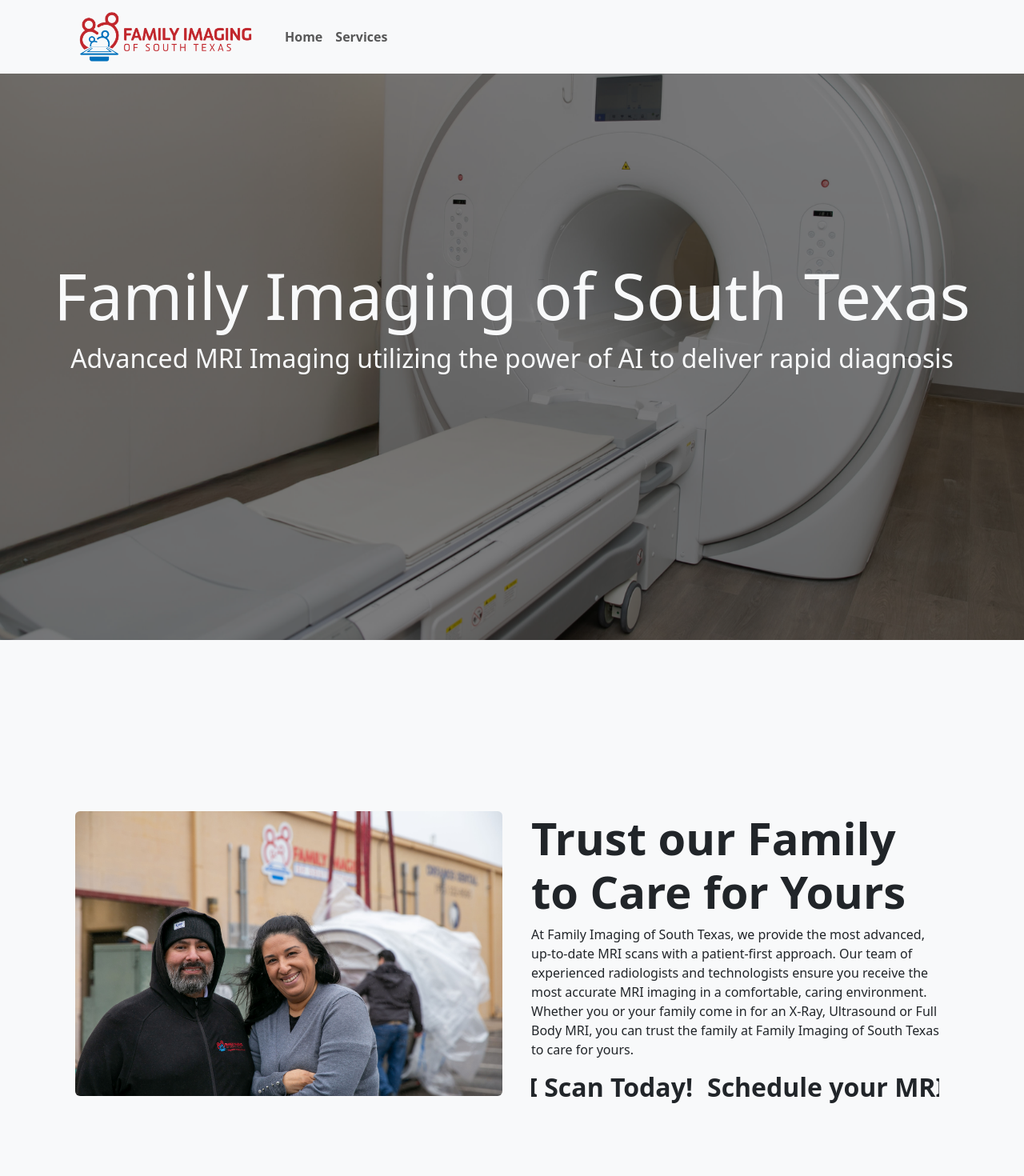
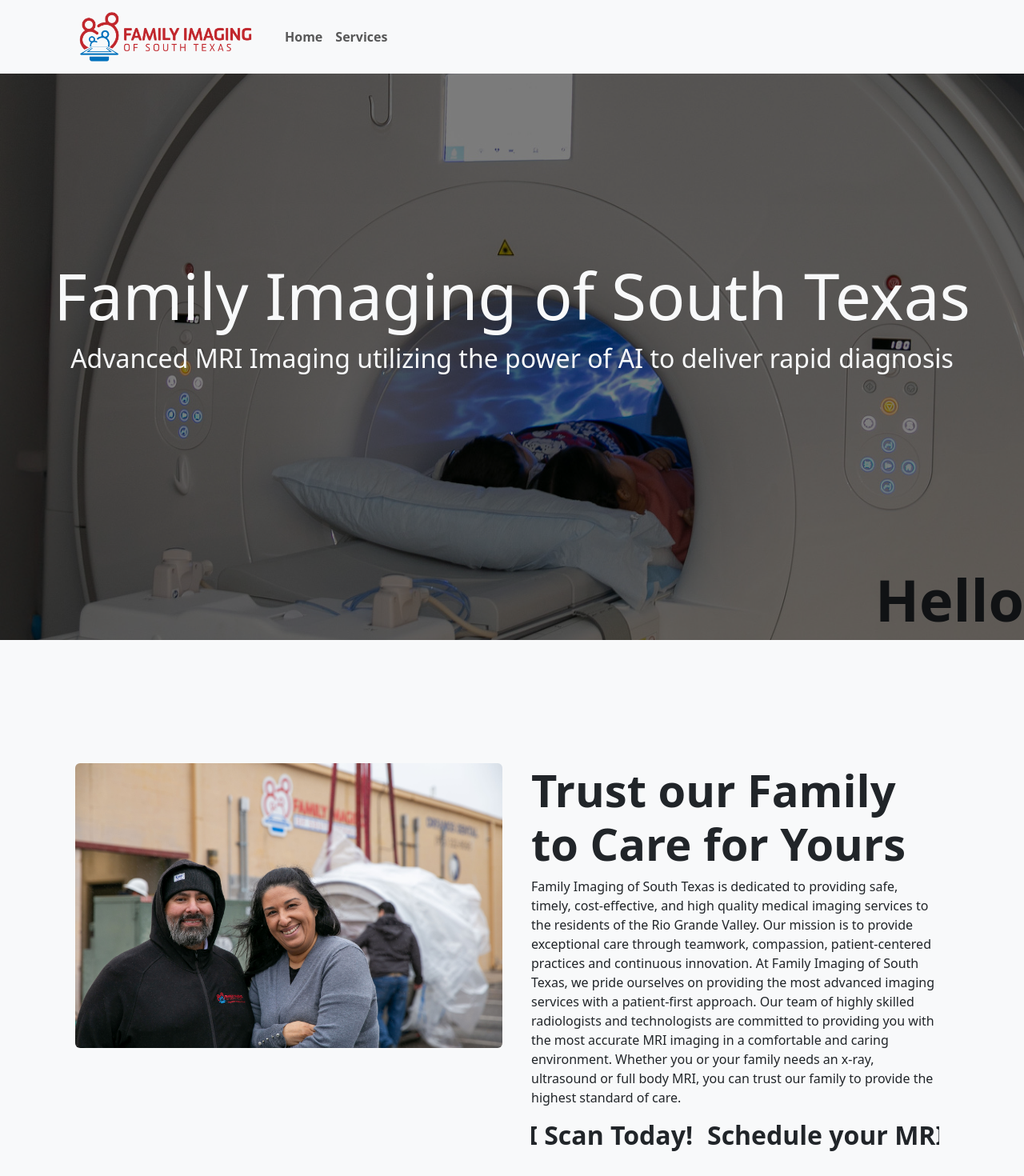
Before and after one commit to HavokAng3L/family-imaging-stx, a React (Vite) app: page / in a window 1280 px wide. Shown: the top 1470 px of the page at 80% size. Built offline with nearby package versions, Linux system fonts and the light colour scheme.

Commit message:
Add Image Overlay Component

```diff
--- a/src/components/ImageCarousel/ImageCarousel.tsx
+++ b/src/components/ImageCarousel/ImageCarousel.tsx
@@ -4,6 +4,8 @@
 // import imageList from "../../assets/images/ImageList";
 
 import Carousel from "react-bootstrap/Carousel";
+import ImageOverlay from "../ImageOverlay/ImageOverlay";
+import Image1 from "../../assets/images/MRI_UX_THEATRE.jpg";
 import Image2 from "../../assets/images/family-imaging-imgcar-2.jpg";
 
 interface ImageCarouselProps {
@@ -17,6 +19,7 @@
   <section className="position-relative vh-100">
     {overlayText}
     <Carousel slide indicators={false} controls={false} interval={4000}>
+      {/* First Image for Carousel */}
       <Carousel.Item>
         <img
           src={Image2}
@@ -28,6 +31,19 @@
           }}
         />
       </Carousel.Item>
+      {/* Second Image for Carousel */}
+      <Carousel.Item className="position-relative">
+        <img
+          src={Image1}
+          style={{
+            objectPosition: "center",
+            objectFit: "cover",
+            width: "100%",
+            height: "100vh",
+          }}
+        />
+        <ImageOverlay OverlayText={"Hello"} />
+      </Carousel.Item>
     </Carousel>
   </section>
 );
--- /dev/null
+++ b/src/components/ImageOverlay/ImageOverlay.tsx
@@ -0,0 +1,16 @@
+import { FC } from "react";
+
+interface ImageOverlayProps {
+  OverlayText: string;
+}
+
+// Component allows for adding custom text over an individual image.
+
+// TODO: props will be text, size, shape & primary/secondary colors.
+const ImageOverlay: FC<ImageOverlayProps> = ({ OverlayText }) => (
+  <div className="d-flex flex-column justify-content-end align-items-end position-absolute top-0 left-0 w-100 h-100">
+    <h4 className="fw-bold display-2">{OverlayText}</h4>
+  </div>
+);
+
+export default ImageOverlay;
--- a/src/pages/Home.tsx
+++ b/src/pages/Home.tsx
@@ -27,13 +27,19 @@
                   Trust our Family to Care for Yours
                 </h2>
                 <p className="fs-6">
-                  At Family Imaging of South Texas, we provide the most
-                  advanced, up-to-date MRI scans with a patient-first approach.
-                  Our team of experienced radiologists and technologists ensure
-                  you receive the most accurate MRI imaging in a comfortable,
-                  caring environment. Whether you or your family come in for an
-                  X-Ray, Ultrasound or Full Body MRI, you can trust the family
-                  at Family Imaging of South Texas to care for yours.
+                  Family Imaging of South Texas is dedicated to providing safe,
+                  timely, cost-effective, and high quality medical imaging
+                  services to the residents of the Rio Grande Valley. Our
+                  mission is to provide exceptional care through teamwork,
+                  compassion, patient-centered practices and continuous
+                  innovation. At Family Imaging of South Texas, we pride
+                  ourselves on providing the most advanced imaging services with
+                  a patient-first approach. Our team of highly skilled
+                  radiologists and technologists are committed to providing you
+                  with the most accurate MRI imaging in a comfortable and caring
+                  environment. Whether you or your family needs an x-ray,
+                  ultrasound or full body MRI, you can trust our family to
+                  provide the highest standard of care.
                 </p>
                 <Marquee>
                   <h2 className="px-2 fw-bold">
```
Also changed, not shown: src/assets/images/MRI_UX_THEATRE.jpg (added).
